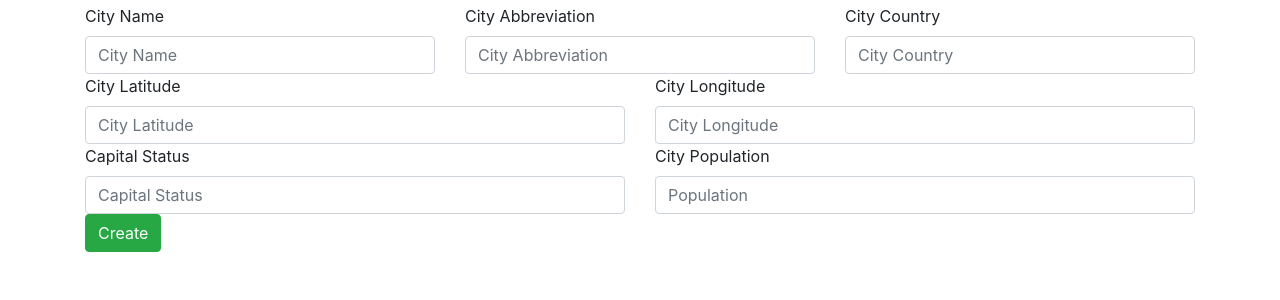
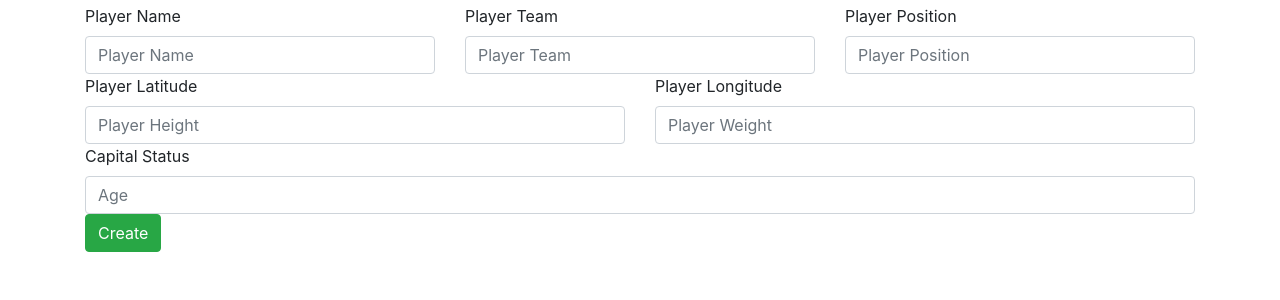
Before and after one commit to aa748/ppcomposeflasksql, a Flask app: page /Players/new in a window 1280 px wide. Shown: the part 56-356 px from the top of the page. Run offline with Flask 2, Linux system fonts and the light colour scheme; some libraries are stand-ins or nearby versions.

Commit message:
Task: Made some changes to layout, new, view template

```diff
--- a/app/templates/layout.html
+++ b/app/templates/layout.html
@@ -34,10 +34,10 @@
         <a class="nav-link" href="/">Home <span class="sr-only">(current)</span></a>
       </li>
         <li class="nav-item active">
-        <a class="nav-link" href="/cities/new">Players New <span class="sr-only">(current)</span></a>
+        <a class="nav-link" href="/players/new">Players New <span class="sr-only">(current)</span></a>
       </li>
       <li class="nav-item active">
-        <a class="nav-link" href="api/cities">Players API JSON endpoint <span class="sr-only">(current)</span></a>
+        <a class="nav-link" href="api/players">Players API JSON endpoint <span class="sr-only">(current)</span></a>
       </li>
 
     </ul>
--- a/app/templates/new.html
+++ b/app/templates/new.html
@@ -1,42 +1,38 @@
 {% extends "layout.html" %}
 {% block content %}
-<form action="/cities/new" method="POST">
+<form action="/players/new" method="POST">
     <div class="row">
         <div class="col">
-            <label for="fldName">City Name</label>
-            <input id="fldName" type="text" class="form-control" placeholder="City Name" name="fldName">
+            <label for="fldName">Player Name</label>
+            <input id="fldName" type="text" class="form-control" placeholder="Player Name" name="fldName">
         </div>
         <div class="col">
-            <label for="fldAbbreviation">City Abbreviation</label>
-            <input id="fldAbbreviation" t ype="text" class="form-control" placeholder="City Abbreviation"
-                   name="fldAbbreviation">
+            <label for="fldTeam">Player Team</label>
+            <input id="fldTeam" type="text" class="form-control" placeholder="Player Team"
+                   name="fldTeam">
         </div>
         <div class="col">
-            <label for="fldCountry">City Country</label>
-            <input id="fldCountry" type="text" class="form-control" placeholder="City Country" name="fldCountry">
+            <label for="fldPosition">Player Position</label>
+            <input id="fldPosition" type="text" class="form-control" placeholder="Player Position" name="fldPosition">
         </div>
     </div>
 
     <div class="row">
         <div class="col">
-            <label for="fldLat">City Latitude</label>
-            <input id="fldLat" type="text" class="form-control" placeholder="City Latitude" name="fldLat">
+            <label for="fldHeight_inches">Player Latitude</label>
+            <input id="fldHeight_inches" type="text" class="form-control" placeholder="Player Height" name="fldHeight_inches">
         </div>
         <div class="col">
-            <label for="fldlong">City Longitude</label>
-            <input id="fldlong" type="text" class="form-control" placeholder="City Longitude" name="fldLong">
+            <label for="fldWeight_lbs">Player Longitude</label>
+            <input id="fldWeight_lbs" type="text" class="form-control" placeholder="Player Weight" name="fldWeight_lbs">
         </div>
     </div>
     <div class="row">
         <div class="col">
-            <label for="fldCapitalStatus">Capital Status</label>
+            <label for="fldAge">Capital Status</label>
 
-            <input id="fldCapitalStatus" type="text" class="form-control" placeholder="Capital Status "
-                   name="fldCapitalStatus">
-        </div>
-        <div class="col">
-            <label for="fldPopulation">City Population</label>
-            <input id="fldPopulation" type="text" class="form-control" placeholder="Population" name="fldPopulation">
+            <input id="fldAge" type="text" class="form-control" placeholder="Age"
+                   name="Age">
         </div>
     </div>
     <button type="submit" class="btn btn-success">Create</button>
--- a/app/templates/view.html
+++ b/app/templates/view.html
@@ -2,7 +2,7 @@
 {% block content %}
 
 <div class="card" class="m-5 p-2">
-    <h5 class="card-title">{{ city.fldName }} - {{ city.fldAbbreviation }}</h5>
+    <h5 class="card-title">{{ player.fldName }} - {{ player.fldTeam }}</h5>
 
     <ul class="list-group list-group-flush">
         <li class="list-group-item">Name: {{ city.fldLat }}</li>
@@ -14,10 +14,10 @@
 
     </ul>
     <div class="card-body">
-        <a href="/edit/{{city.id}}" class="card-link btn btn-primary">edit</a>
+        <a href="/edit/{{player.id}}" class="card-link btn btn-primary">edit</a>
     </div>
 </div>
-<form action="/delete/{{city.id}}" method="post"><button type="submit" class="btn btn-danger">Delete</button></form>
+<form action="/delete/{{player.id}}" method="post"><button type="submit" class="btn btn-danger">Delete</button></form>
 
 
 {% endblock %}
```
